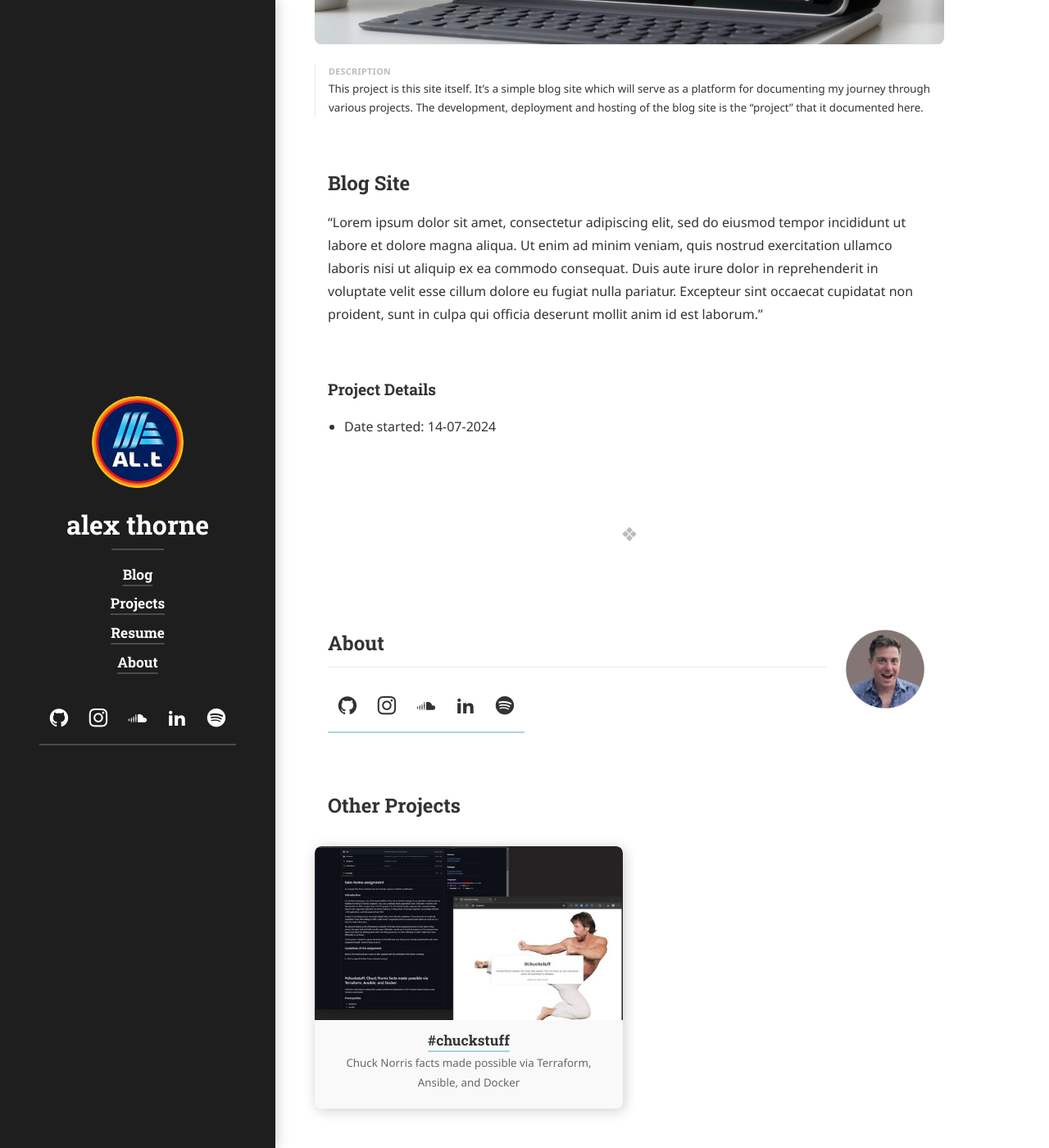
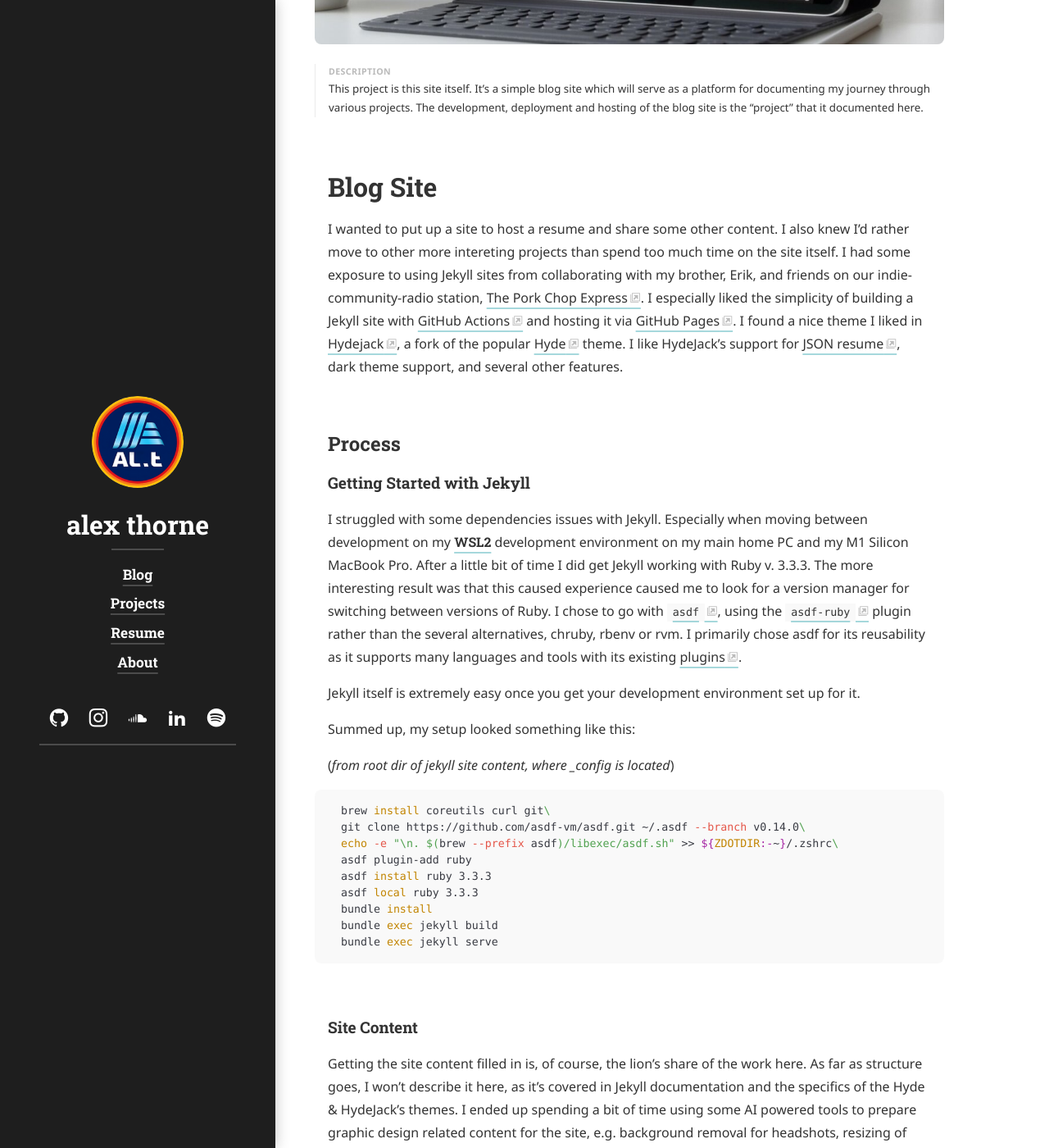
Before and after one commit to alex-thorne/blog, a Jekyll site: the page built from _projects/blogsite.md, in a window 1280 px wide and 1400 px high, scrolled down 600 px. Shown: the whole window at 82% size. Built offline with Jekyll 4.4.1, drawn with Linux system fonts in a browser that asks for light colours; cached includes are drawn as plain includes; nearby versions of some CDN libraries; some web fonts are replaced; library files that are not in the unit come from our copies; some of the changed text lies outside the part shown.

Commit message:
Initial project writeup

````diff
--- a/_projects/blogsite.md
+++ b/_projects/blogsite.md
@@ -22,9 +22,56 @@ sitemap: false
 ---
 
 
-## Blog Site
+# Blog Site
 
-"Lorem ipsum dolor sit amet, consectetur adipiscing elit, sed do eiusmod tempor incididunt ut labore et dolore magna aliqua. Ut enim ad minim veniam, quis nostrud exercitation ullamco laboris nisi ut aliquip ex ea commodo consequat. Duis aute irure dolor in reprehenderit in voluptate velit esse cillum dolore eu fugiat nulla pariatur. Excepteur sint occaecat cupidatat non proident, sunt in culpa qui officia deserunt mollit anim id est laborum."
+I wanted to put up a site to host a resume and share some other content. I also knew I'd rather move to other more intereting projects than spend too much time on the site itself. I had some exposure to using Jekyll sites from collaborating with my brother, Erik, and friends on our indie-community-radio station, [The Pork Chop Express](http://porkchopexpress.live/). I especially liked the simplicity of building a Jekyll site with [GitHub Actions](https://jekyllrb.com/docs/continuous-integration/github-actions/) and hosting it via [GitHub Pages](https://docs.github.com/en/pages/setting-up-a-github-pages-site-with-jekyll). I found a nice theme I liked in [Hydejack](https://hydejack.com/), a fork of the popular [Hyde](https://jekyllthemes.io/theme/hyde) theme. I like HydeJack's support for [JSON resume](https://jsonresume.org/), dark theme support, and several other features.
+
+## Process
+
+### Getting Started with Jekyll
+I struggled with some dependencies issues with Jekyll. Especially when moving between development on my [WSL2]{:.heading.flip-title} development environment on my main home PC and my M1 Silicon MacBook Pro. After a little bit of time I did get Jekyll working with Ruby v. 3.3.3. The more interesting result was that this caused experience caused me to look for a version manager for switching between versions of Ruby. I chose to go with [`asdf`](https://github.com/asdf-vm/asdf), using the [`asdf-ruby`](https://github.com/asdf-vm/asdf-ruby?tab=readme-ov-file) plugin rather than the several alternatives, chruby, rbenv or rvm. I primarily chose asdf for its reusability as it supports many languages and tools with its existing [plugins](https://github.com/asdf-vm/asdf-plugins).
+
+Jekyll itself is extremely easy once you get your development environment set up for it.
+
+Summed up, my setup looked something like this:
+
+(_from root dir of jekyll site content, where _config is located_)
+
+  ```bash
+  brew install coreutils curl git\
+  git clone https://github.com/asdf-vm/asdf.git ~/.asdf --branch v0.14.0\
+  echo -e "\n. $(brew --prefix asdf)/libexec/asdf.sh" >> ${ZDOTDIR:-~}/.zshrc\
+  asdf plugin-add ruby
+  asdf install ruby 3.3.3
+  asdf local ruby 3.3.3
+  bundle install
+  bundle exec jekyll build
+  bundle exec jekyll serve
+  ```
+
+### Site Content
+
+Getting the site content filled in is, of course, the lion's share of the work here. As far as structure goes, I won't describe it here, as it's covered in Jekyll documentation and the specifics of the Hyde & HydeJack's themes. I ended up spending a bit of time using some AI powered tools to prepare graphic design related content for the site, e.g. background removal for headshots, resizing of images for logos/favicon. For these purposes, those tools worked amazingly well; just a shame really that kids these days will never get to experience the patience-training tedium of isolating content with the pen tool in Photoshop.
+
+### Domain Registry
+
+- This is extremely simple. Still, I'd never done it before for lack of any need. I spent more time searching for which domain registrar to choose. I landed on one, and from there it's a very [simple task](https://docs.github.com/en/pages/configuring-a-custom-domain-for-your-github-pages-site/managing-a-custom-domain-for-your-github-pages-site#configuring-an-apex-domain) to set up DNS to point the GitHub Pages site to my new registered domain.
+
+### Delivery
+
+For the initial iteration, I chose just the very simple suggested [Jekyll workflow](https://github.com/alex-thorne/blog/commit/7dbb6ba785f38f1d2b825f59c9a98ccc15860bc4) action. It's as easy as creating that workflow yaml, and setting the config, i.e. run that build on push to `main`, and tada, CI/CD. Neat.
+
+## Take-away
+
+learnings:
+- finding asdf for version management
+- low-cost of entry initial experience with GitHub Actions
+- Forced to use some AI tools (Canva, ChatGPT-based Image Generator for site graphic assets (icons, headshots, logo))
+- finding the JSON Resume format
+- Having to think closely about sensitive content control if maintaining this project as a public repository
+
 
 ### Project Details
 - Date started: 14-07-2024
+
+[WSL2]: WSL2.md
````
